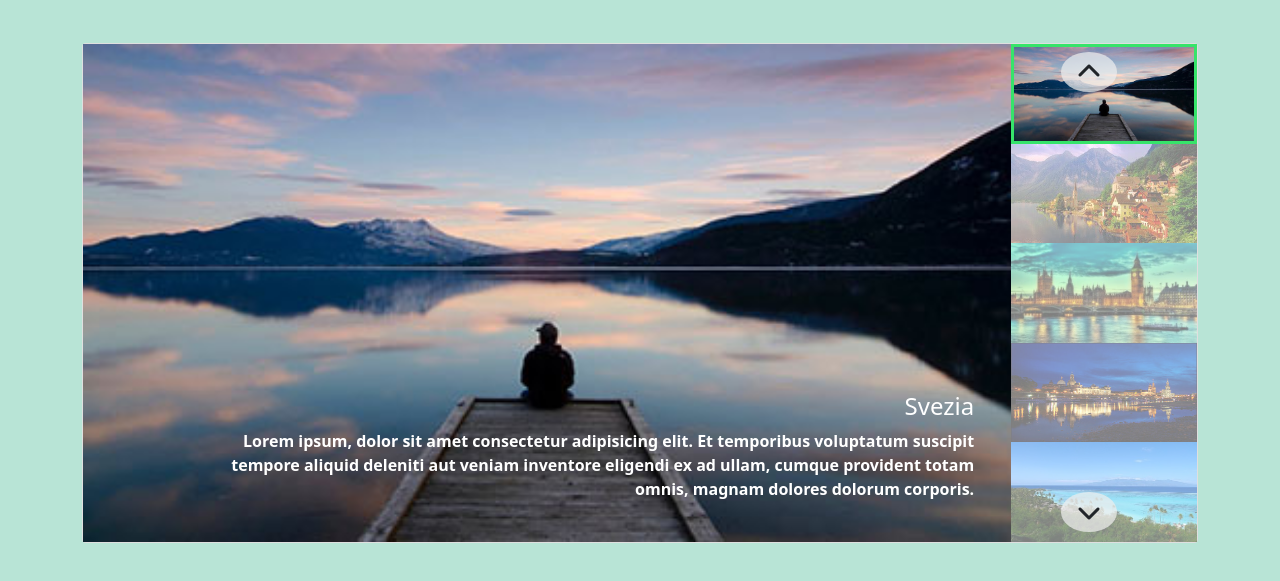
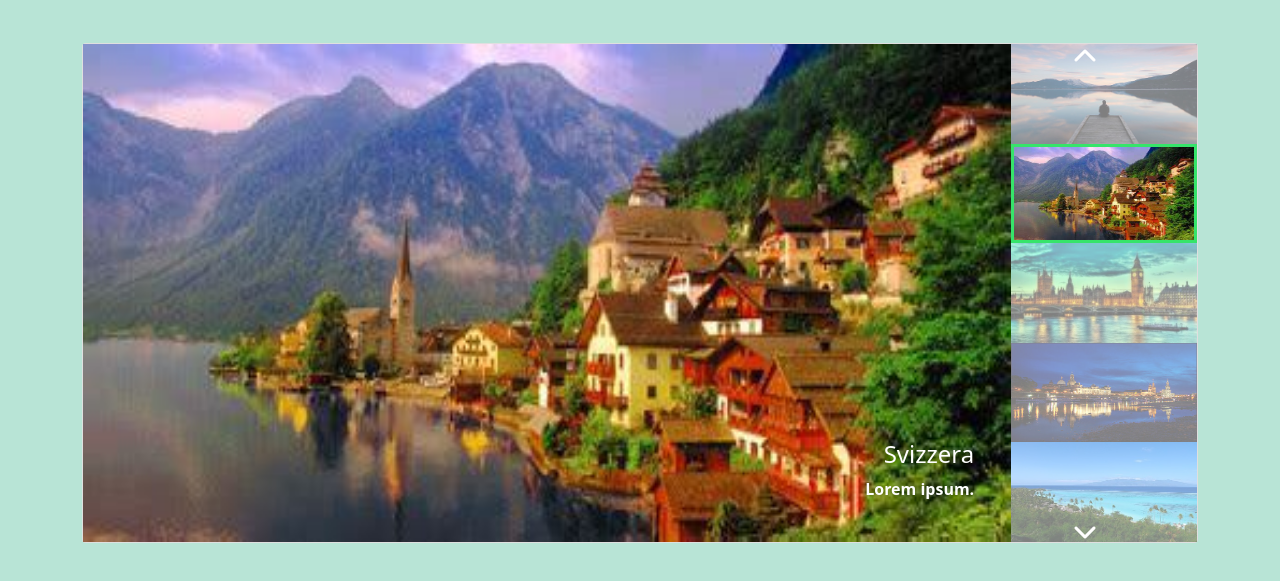
Before and after one commit to Rostrv/vue-slider, a plain HTML site: page index.html in a window 1280 px wide. Shown: the part 69-650 px from the top of the page. Drawn offline with nearby package versions, Linux system fonts and the light colour scheme.

Commit message:
add bonuses

```diff
--- a/app.js
+++ b/app.js
@@ -46,8 +46,19 @@ const app = new Vue({
                 if (this.activeImage === this.carousel.length) {
                     this.activeImage = 0
                 }
-        }
+        },
 
+        start() {
+            this.timer = setInterval(this.nextImage, 3000)
+        },
 
+        stop() {
+            clearInterval(this.timer)
+        },
+
+    },
+
+    mounted: function() {
+        this.start()
     }
 });
--- a/index.html
+++ b/index.html
@@ -24,9 +24,10 @@
                     </div>
                 </div>
 
-                <div class="slider position-relative border-secondary col-2">
-                    <img :src="carousel[index].image" class="thumb" :class="activeImage === index ? 'active': '' " v-for="(image, index) in carousel">
-                    <div class="navigator d-flex flex-column">
+                <div class="slider position-relative border-secondary col-2" @mouseover="stop" @mouseleave="start">
+                    <img :src="carousel[index].image" class="thumb" :class="activeImage === index ? 'active': '' " v-for="(image, index) in carousel" @click="activeImage=index">
+
+                    <div class="navigator d-flex flex-column justify-content-between">
                         <div @click="prevImage" class="up"><i class="fa-solid fa-chevron-up fa-xl"></i></div>
                         <div @click="nextImage" class="down"><i class="fa-solid fa-chevron-down fa-xl"></i></div>
                     </div>
--- a/style.css
+++ b/style.css
@@ -29,16 +29,14 @@ img {
 
 .navigator {
     position: absolute;
-    top: 8px;
-    right: 80px;
-    gap: 400px;
+    top: 1px;
+    right: 100px;
+    height: 100%;
+    color: white;
 }
 
 .up,
 .down {
-    background-color: rgba(239, 239, 239, 0.712);
-    border-radius: 50%;
-    padding: 8px 16px;
     cursor: pointer;
 }
 
```
